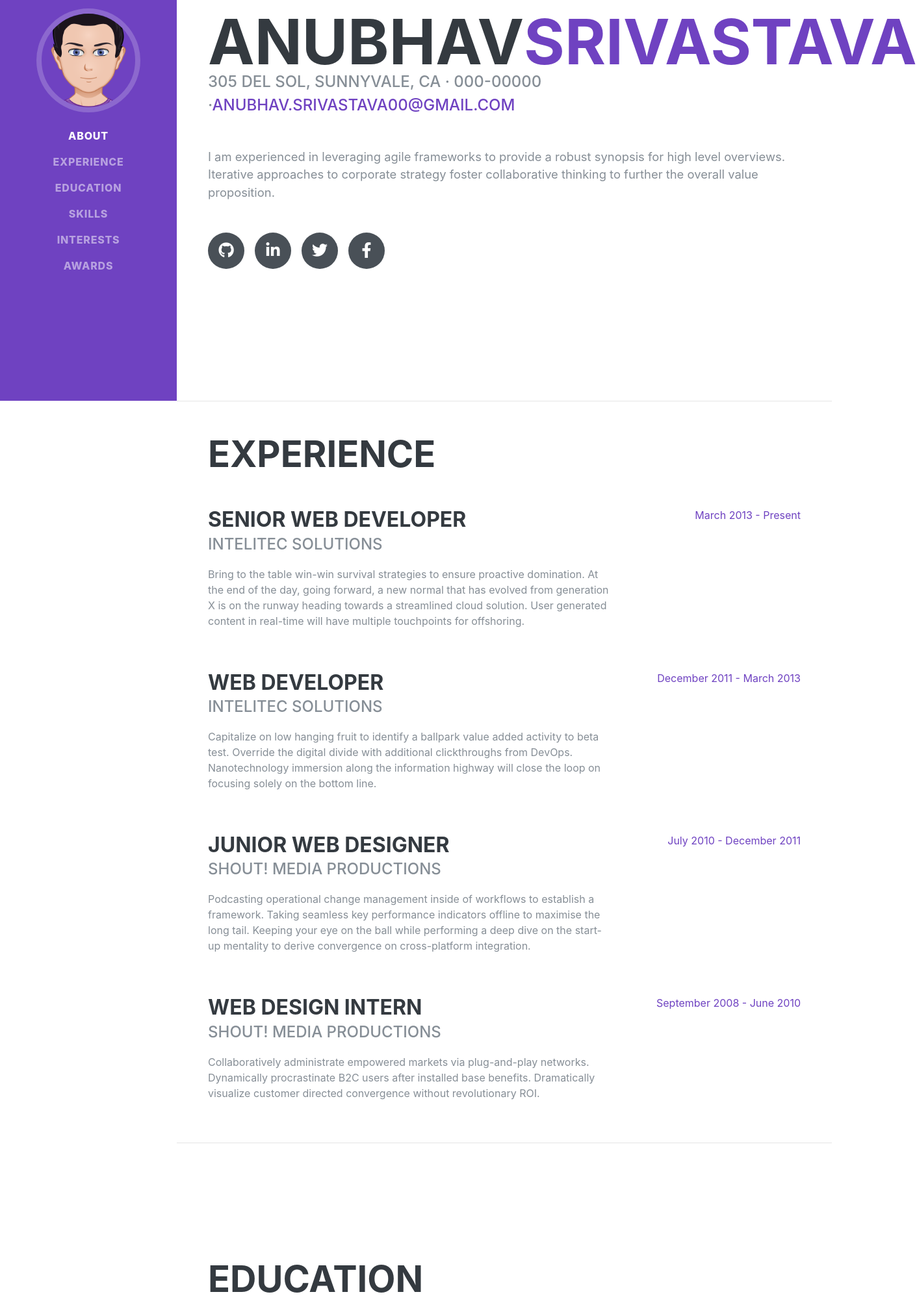
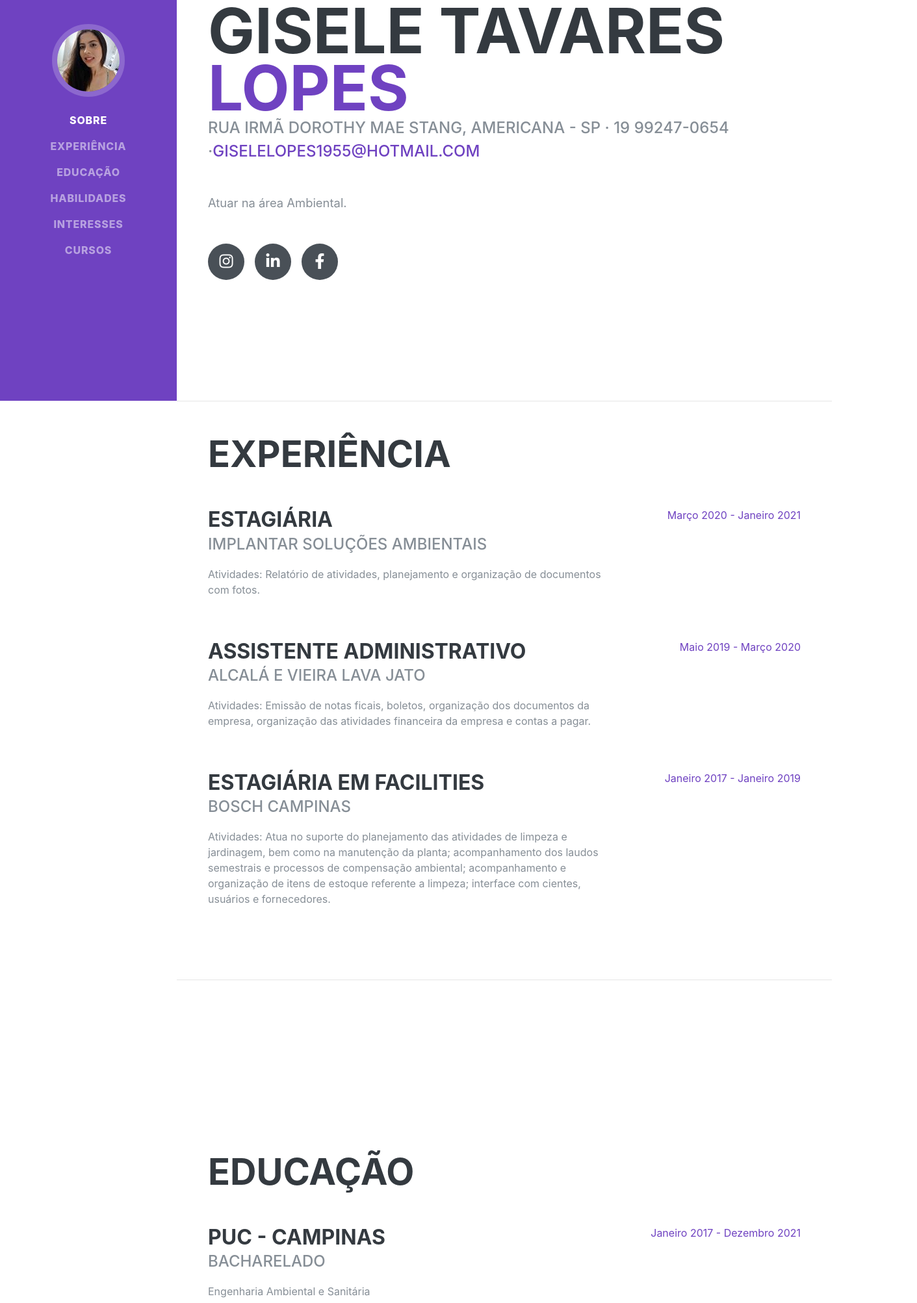
Before and after one commit to Tiago0Br/portfolio-gisele-lopes, a Gatsby site: page / in a window 1280 px wide. Shown: the part 183-2189 px from the top of the page at 65% size, 1411 px wide, since content can reach past the window. Built offline with nearby package versions, Linux system fonts and the light colour scheme; Gatsby itself is replaced by a stand-in of ours; a web font is replaced by a local one.

Commit message:
Primeiro commit

```diff
--- a/config.js
+++ b/config.js
@@ -1,5 +1,5 @@
 module.exports = {
-  siteTitle: 'Gatsby Starter Resume', // <title>
+  siteTitle: 'Gisele Tavares Lopes', // <title>
   manifestName: 'Resume',
   manifestShortName: 'Landing', // max 12 characters
   manifestStartUrl: '/',
@@ -8,32 +8,27 @@ module.exports = {
   manifestDisplay: 'standalone',
   manifestIcon: 'src/assets/img/website-icon.png',
   pathPrefix: `/gatsby-starter-resume/`, // This path is subpath of your hosting https://domain/portfolio
-  firstName: 'Anubhav',
-  lastName: 'Srivastava',
+  firstName: 'Gisele Tavares ',
+  lastName: 'Lopes',
   // social
   socialLinks: [
     {
-      icon: 'fa-github',
-      name: 'Github',
-      url: 'https://github.com/anubhavsrivastava',
+      icon: 'fa-instagram',
+      name: 'Instagram',
+      url: '#',
     },
     {
       icon: 'fa-linkedin-in',
       name: 'Linkedin',
-      url: 'https://linkedin.com/in/theanubhav/',
-    },
-    {
-      icon: 'fa-twitter',
-      name: 'Twitter',
-      url: 'https://twitter.com/onlyanubhav',
+      url: '#',
     },
     {
       icon: 'fa-facebook-f',
       name: 'Facebook',
-      url: 'https://facebook.com/theanubhav',
+      url: '#',
     },
   ],
-  email: 'anubhav.srivastava00@gmail.com',
-  phone: '000-00000',
-  address: '305 Del Sol, Sunnyvale, CA',
+  email: 'giselelopes1955@hotmail.com',
+  phone: '19 99247-0654',
+  address: 'Rua Irmã Dorothy Mae Stang, Americana - SP',
 };
--- a/src/assets/sass/resume.scss
+++ b/src/assets/sass/resume.scss
@@ -1,11 +1,11 @@
-@import './bootstrap/bootstrap.min.css';
+@import 'bootstrap/bootstrap.min.css';
 
-@import 'variables.scss';
-@import 'mixins.scss';
-@import 'global.scss';
-@import 'nav.scss';
-@import 'resume-item.scss';
-@import 'bootstrap-overrides.scss';
-@import './fontawesome/css/all.min.css';
+@import '_variables.scss';
+@import '_mixins.scss';
+@import '_global.scss';
+@import '_nav.scss';
+@import '_resume-item.scss';
+@import '_bootstrap-overrides.scss';
+@import 'fontawesome/css/all.min.css';
 @import url('https://fonts.googleapis.com/css?family=Saira+Extra+Condensed:500,700');
 @import url('https://fonts.googleapis.com/css?family=Muli:400,400i,800,800i');
--- /dev/null
+++ b/src/components/Experience.jsx
@@ -0,0 +1,16 @@
+import React from "react"
+const Experience = ({occupation, company, period, children}) =>
+    <div className="resume-item d-flex flex-column flex-md-row justify-content-between mb-5">
+    <div className="resume-content">
+    <h3 className="mb-0">{occupation}</h3>
+    <div className="subheading mb-3">{company}</div>
+    <p>
+    {children}
+    </p>
+    </div>
+    <div className="resume-date text-md-right">
+    <span className="text-primary">{period}</span>
+    </div>
+    </div>
+
+export default Experience
--- a/src/components/Layout.js
+++ b/src/components/Layout.js
@@ -9,6 +9,8 @@ class Layout extends Component {
   render() {
     const { children } = this.props;
     return (
+      <React.Fragment>
+
         <StaticQuery
           query={graphql`
             query SiteTitleQuery {
@@ -34,6 +36,8 @@ class Layout extends Component {
             </>
           )}
         />
+        <script src="https://kit.fontawesome.com/ddd17c865d.js" crossorigin="anonymous"></script>
+      </React.Fragment>
       );
   }
 }
--- a/src/components/Sidebar.js
+++ b/src/components/Sidebar.js
@@ -2,7 +2,7 @@ import React, { Component } from 'react';
 import Scrollspy from 'react-scrollspy';
 import Scroll from './Scroll';
 
-import avatar from '../assets/images/avatar.png';
+import avatar from '../assets/images/avatar.jpg';
 import config from '../../config';
 
 export class Sidebar extends Component {
@@ -10,12 +10,12 @@ export class Sidebar extends Component {
     super(props);
     this.state = {
       tabs: [
-        { content: 'About', href: 'about' },
-        { content: 'Experience', href: 'experience' },
-        { content: 'Education', href: 'education' },
-        { content: 'Skills', href: 'skills' },
-        { content: 'Interests', href: 'interests' },
-        { content: 'Awards', href: 'awards' },
+        { content: 'Sobre', href: 'about' },
+        { content: 'Experiência', href: 'experience' },
+        { content: 'Educação', href: 'education' },
+        { content: 'Habilidades', href: 'skills' },
+        { content: 'Interesses', href: 'interests' },
+        { content: 'Cursos', href: 'courses' },
       ],
       isCollapsed: true,
     };
--- a/src/pages/index.js
+++ b/src/pages/index.js
@@ -4,6 +4,7 @@ import Layout from '../components/Layout';
 
 // import { Link } from 'gatsby';
 import Sidebar from '../components/Sidebar';
+import Experience from "../components/Experience"
 import config from '../../config';
 const IndexPage = () => (
   <Layout>
@@ -23,10 +24,7 @@ const IndexPage = () => (
             <a href={`mailto:${config.email}`}>{config.email}</a>
           </div>
           <p className="lead mb-5">
-            I am experienced in leveraging agile frameworks to provide a robust
-            synopsis for high level overviews. Iterative approaches to corporate
-            strategy foster collaborative thinking to further the overall value
-            proposition.
+            Atuar na área Ambiental.
           </p>
           <div className="social-icons">
             {config.socialLinks.map(social => {
@@ -48,73 +46,40 @@ const IndexPage = () => (
         id="experience"
       >
         <div className="w-100">
-          <h2 className="mb-5">Experience</h2>
+          <h2 className="mb-5">Experiência</h2>
+
+          <Experience occupation="Estagiária" company="Implantar Soluções Ambientais"
+          period="Março 2020 - Janeiro 2021">
+            Atividades: Relatório de atividades, planejamento e organização de documentos com fotos.
+          </Experience>
 
           <div className="resume-item d-flex flex-column flex-md-row justify-content-between mb-5">
             <div className="resume-content">
-              <h3 className="mb-0">Senior Web Developer</h3>
-              <div className="subheading mb-3">Intelitec Solutions</div>
+              <h3 className="mb-0">Assistente administrativo</h3>
+              <div className="subheading mb-3">Alcalá e Vieira Lava Jato</div>
               <p>
-                Bring to the table win-win survival strategies to ensure
-                proactive domination. At the end of the day, going forward, a
-                new normal that has evolved from generation X is on the runway
-                heading towards a streamlined cloud solution. User generated
-                content in real-time will have multiple touchpoints for
-                offshoring.
+              Atividades: Emissão de notas ficais, boletos, organização dos documentos da empresa, organização
+              das atividades financeira da empresa e contas a pagar.
               </p>
             </div>
             <div className="resume-date text-md-right">
-              <span className="text-primary">March 2013 - Present</span>
+              <span className="text-primary">Maio 2019 - Março 2020</span>
             </div>
           </div>
 
           <div className="resume-item d-flex flex-column flex-md-row justify-content-between mb-5">
             <div className="resume-content">
-              <h3 className="mb-0">Web Developer</h3>
-              <div className="subheading mb-3">Intelitec Solutions</div>
+              <h3 className="mb-0">Estagiária em facilities</h3>
+              <div className="subheading mb-3">Bosch Campinas</div>
               <p>
-                Capitalize on low hanging fruit to identify a ballpark value
-                added activity to beta test. Override the digital divide with
-                additional clickthroughs from DevOps. Nanotechnology immersion
-                along the information highway will close the loop on focusing
-                solely on the bottom line.
+              Atividades: Atua no suporte do planejamento das atividades de limpeza e jardinagem, bem como na
+              manutenção da planta; acompanhamento dos laudos semestrais e processos de compensação
+              ambiental; acompanhamento e organização de itens de estoque referente a limpeza; interface com
+              cientes, usuários e fornecedores.
               </p>
             </div>
             <div className="resume-date text-md-right">
-              <span className="text-primary">December 2011 - March 2013</span>
-            </div>
-          </div>
-
-          <div className="resume-item d-flex flex-column flex-md-row justify-content-between mb-5">
-            <div className="resume-content">
-              <h3 className="mb-0">Junior Web Designer</h3>
-              <div className="subheading mb-3">Shout! Media Productions</div>
-              <p>
-                Podcasting operational change management inside of workflows to
-                establish a framework. Taking seamless key performance
-                indicators offline to maximise the long tail. Keeping your eye
-                on the ball while performing a deep dive on the start-up
-                mentality to derive convergence on cross-platform integration.
-              </p>
-            </div>
-            <div className="resume-date text-md-right">
-              <span className="text-primary">July 2010 - December 2011</span>
-            </div>
-          </div>
-
-          <div className="resume-item d-flex flex-column flex-md-row justify-content-between">
-            <div className="resume-content">
-              <h3 className="mb-0">Web Design Intern</h3>
-              <div className="subheading mb-3">Shout! Media Productions</div>
-              <p>
-                Collaboratively administrate empowered markets via plug-and-play
-                networks. Dynamically procrastinate B2C users after installed
-                base benefits. Dramatically visualize customer directed
-                convergence without revolutionary ROI.
-              </p>
-            </div>
-            <div className="resume-date text-md-right">
-              <span className="text-primary">September 2008 - June 2010</span>
+              <span className="text-primary">Janeiro 2017 - Janeiro 2019</span>
             </div>
           </div>
         </div>
@@ -127,28 +92,16 @@ const IndexPage = () => (
         id="education"
       >
         <div className="w-100">
-          <h2 className="mb-5">Education</h2>
+          <h2 className="mb-5">Educação</h2>
 
           <div className="resume-item d-flex flex-column flex-md-row justify-content-between mb-5">
             <div className="resume-content">
-              <h3 className="mb-0">University of Colorado Boulder</h3>
-              <div className="subheading mb-3">Bachelor of Science</div>
-              <div>Computer Science - Web Development Track</div>
-              <p>GPA: 3.23</p>
+              <h3 className="mb-0">PUC - Campinas</h3>
+              <div className="subheading mb-3">Bacharelado</div>
+              <div>Engenharia Ambiental e Sanitária</div>
             </div>
             <div className="resume-date text-md-right">
-              <span className="text-primary">August 2006 - May 2010</span>
-            </div>
-          </div>
-
-          <div className="resume-item d-flex flex-column flex-md-row justify-content-between">
-            <div className="resume-content">
-              <h3 className="mb-0">James Buchanan High School</h3>
-              <div className="subheading mb-3">Technology Magnet Program</div>
-              <p>GPA: 3.56</p>
-            </div>
-            <div className="resume-date text-md-right">
-              <span className="text-primary">August 2002 - May 2006</span>
+              <span className="text-primary">Janeiro 2017 - Dezembro 2021</span>
             </div>
           </div>
         </div>
@@ -161,12 +114,12 @@ const IndexPage = () => (
         id="skills"
       >
         <div className="w-100">
-          <h2 className="mb-5">Skills</h2>
+          <h2 className="mb-5">Habilidades</h2>
 
-          <div className="subheading mb-3">
+          {/* <div className="subheading mb-3">
             Programming Languages &amp; Tools
-          </div>
-          <ul className="list-inline dev-icons">
+          </div> */}
+          {/* <ul className="list-inline dev-icons">
             <li className="list-inline-item">
               <i className="fab fa-html5"></i>
             </li>
@@ -203,25 +156,37 @@ const IndexPage = () => (
             <li className="list-inline-item">
               <i className="fab fa-npm"></i>
             </li>
-          </ul>
+          </ul> */}
 
-          <div className="subheading mb-3">Workflow</div>
+          <div className="subheading mb-3">Habilidades</div>
           <ul className="fa-ul mb-0">
             <li>
               <i className="fa-li fa fa-check"></i>
-              Mobile-First, Responsive Design
+              Inglês básico
             </li>
             <li>
               <i className="fa-li fa fa-check"></i>
-              Cross Browser Testing &amp; Debugging
+              Pacote Office nível intermediário
             </li>
             <li>
               <i className="fa-li fa fa-check"></i>
-              Cross Functional Teams
+              AutoCad básico
             </li>
             <li>
               <i className="fa-li fa fa-check"></i>
-              Agile Development &amp; Scrum
+              Rotinas administrativas
+            </li>
+            <li>
+              <i className="fa-li fa fa-check"></i>
+              Conhecimentos na plataforma SAP em compras, ordem de serviço e consulta a centro de custo
+            </li>
+            <li>
+              <i className="fa-li fa fa-check"></i>
+              Conhecimentos em compra pela plataforma “Bonaparte"
+            </li>
+            <li>
+              <i className="fa-li fa fa-check"></i>
+              Conhecimento nas funções do Excel (planilhas e cálculos: PROCV, CONCATENAR, SE e gráficos).
             </li>
           </ul>
         </div>
@@ -234,18 +199,9 @@ const IndexPage = () => (
         id="interests"
       >
         <div className="w-100">
-          <h2 className="mb-5">Interests</h2>
+          <h2 className="mb-5">Interesses</h2>
           <p>
-            Apart from being a web developer, I enjoy most of my time being
-            outdoors. In the winter, I am an avid skier and novice ice climber.
-            During the warmer months here in Colorado, I enjoy mountain biking,
-            free climbing, and kayaking.
-          </p>
-          <p className="mb-0">
-            When forced indoors, I follow a number of sci-fi and fantasy genre
-            movies and television shows, I am an aspiring chef, and I spend a
-            large amount of my free time exploring the latest technology
-            advancements in the front-end web development world.
+            Estou em busca de novas oportunidades na área de Engenharia Ambiental.
           </p>
         </div>
       </section>
@@ -254,41 +210,26 @@ const IndexPage = () => (
 
       <section
         className="resume-section p-3 p-lg-5 d-flex align-items-center"
-        id="awards"
+        id="courses"
       >
         <div className="w-100">
-          <h2 className="mb-5">Awards &amp; Certifications</h2>
+          <h2 className="mb-5">Cursos</h2>
           <ul className="fa-ul mb-0">
             <li>
               <i className="fa-li fa fa-trophy text-warning"></i>
-              Google Analytics Certified Developer
+              Gerenciamento de projetos
             </li>
             <li>
               <i className="fa-li fa fa-trophy text-warning"></i>
-              Mobile Web Specialist - Google Certification
+              Auditoria e perícia ambiental
             </li>
             <li>
-              <i className="fa-li fa fa-trophy text-warning"></i>1<sup>st</sup>
-              Place - University of Colorado Boulder - Emerging Tech Competition
-              2009
+              <i className="fa-li fa fa-trophy text-warning"></i>
+              AutoCad básico
             </li>
             <li>
-              <i className="fa-li fa fa-trophy text-warning"></i>1<sup>st</sup>
-              Place - University of Colorado Boulder - Adobe Creative Jam 2008
-              (UI Design Category)
-            </li>
-            <li>
-              <i className="fa-li fa fa-trophy text-warning"></i>2<sup>nd</sup>
-              Place - University of Colorado Boulder - Emerging Tech Competition
-              2008
-            </li>
-            <li>
-              <i className="fa-li fa fa-trophy text-warning"></i>1<sup>st</sup>
-              Place - James Buchanan High School - Hackathon 2006
-            </li>
-            <li>
-              <i className="fa-li fa fa-trophy text-warning"></i>3<sup>rd</sup>
-              Place - James Buchanan High School - Hackathon 2005
+              <i className="fa-li fa fa-trophy text-warning"></i>
+              Rotinas administrativas
             </li>
           </ul>
         </div>
```
Also changed, not shown: src/assets/images/avatar.jpg (added), src/assets/images/avatar.png (deleted). Lines whose indentation alone changed are shown as unchanged.
